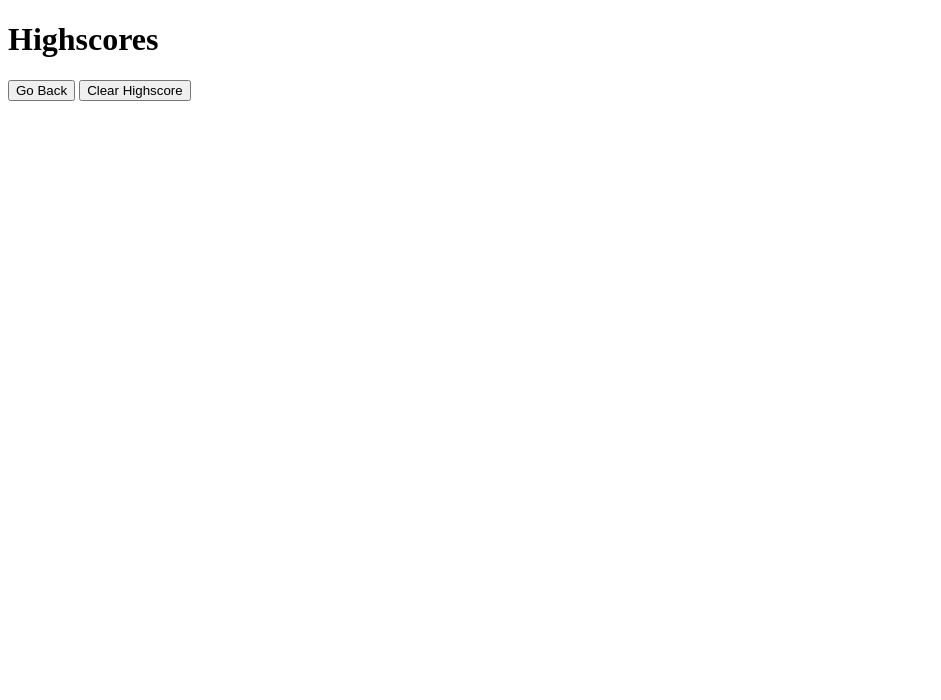
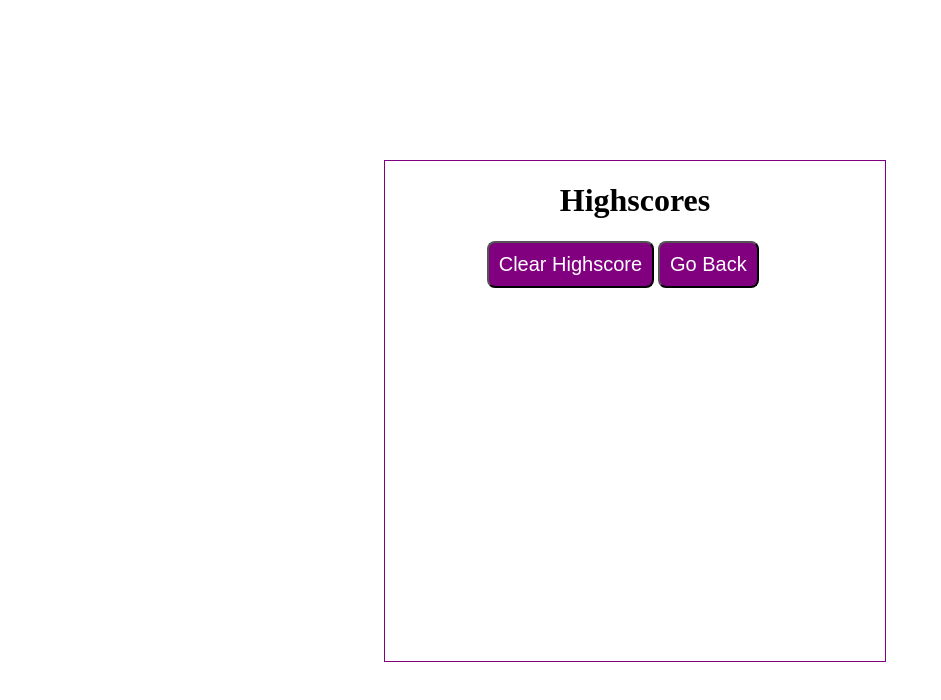
Before and after one commit to TonyDeleo98/Code-Quiz, a plain HTML site: page Develop/highscores.html in a window 1280 px wide. Shown: the whole page, without its empty margins (0-941 px from the left). Drawn offline with Linux system fonts and the light colour scheme.

Commit message:
fixed bugs

```diff
--- a/Develop/highscores.html
+++ b/Develop/highscores.html
@@ -5,7 +5,7 @@
     <meta charset="UTF-8">
     <meta name="viewport" content="width=device-width, initial-scale=1.0">
     <meta http-equiv="X-UA-Compatible" content="ie=edge">
-    <link rel="stylesheet" type="text/css" href="assets/style.css">
+    <link rel="stylesheet" type="text/css" href="styles.css">
     <title>Document</title>
 
 </head>
```
